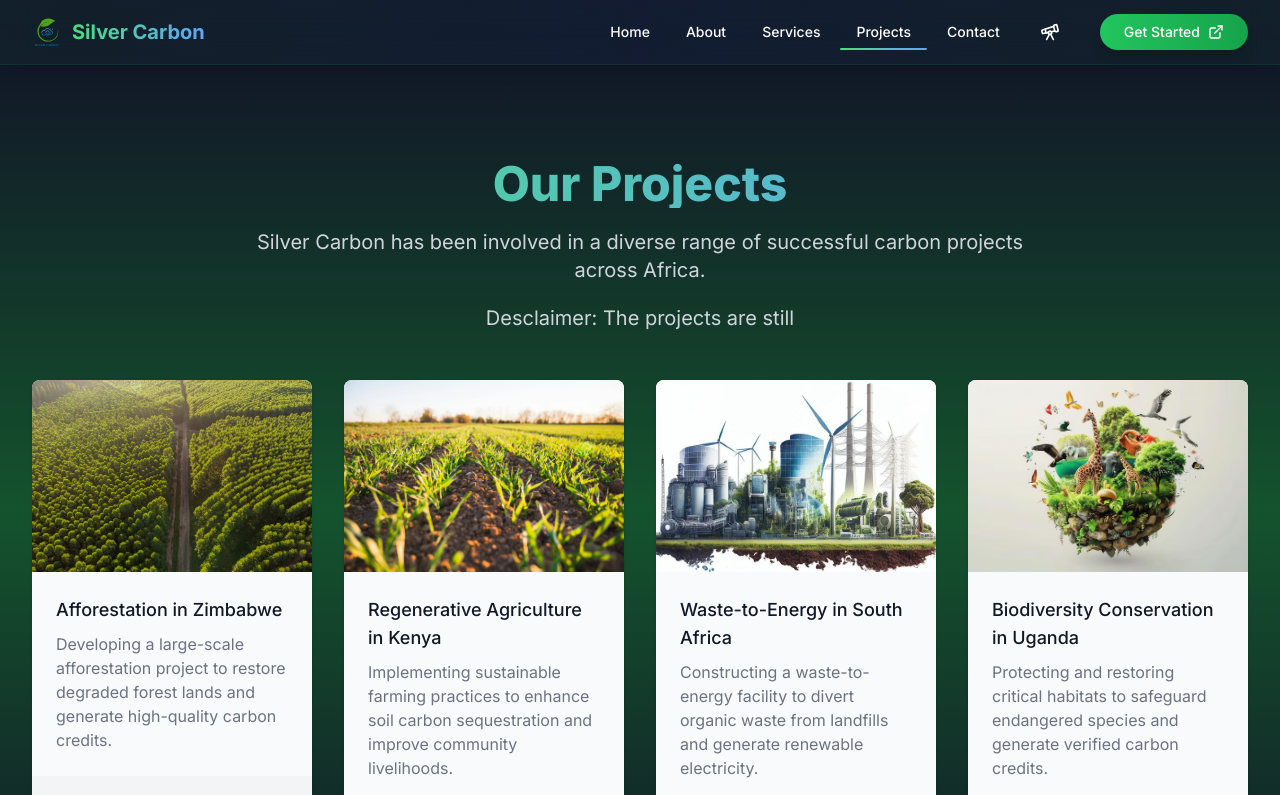
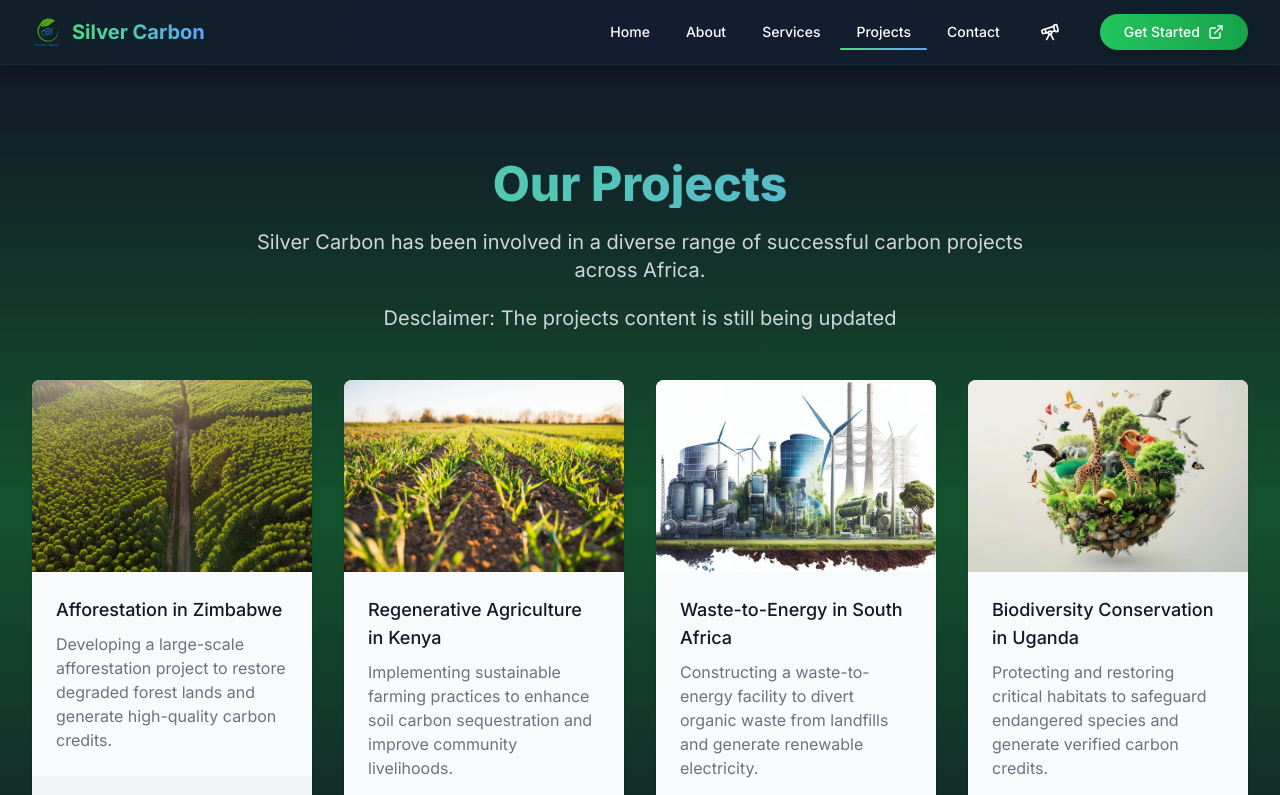
Before and after one commit to Mutombe/silver-carbon, a React (Vite) app in the folder silver/: page /projects in a window 1280 px wide. Shown: the top 795 px of the page. Built offline with nearby package versions, Linux system fonts and the light colour scheme.

Commit message:
projects content

```diff
--- a/silver/src/components/projects/projects.jsx
+++ b/silver/src/components/projects/projects.jsx
@@ -53,7 +53,7 @@ const Projects = () => {
             transition={{ duration: 0.6, delay: 0.2 }}
             className="mt-3 max-w-md mx-auto text-base text-gray-300 sm:text-lg md:mt-5 md:text-xl md:max-w-3xl"
           >
-            Desclaimer: The projects are still
+            Desclaimer: The projects content is still being updated
           </motion.p>
         </div>
         <div className="mt-12 grid grid-cols-1 gap-8 sm:grid-cols-2 lg:grid-cols-4">
```
